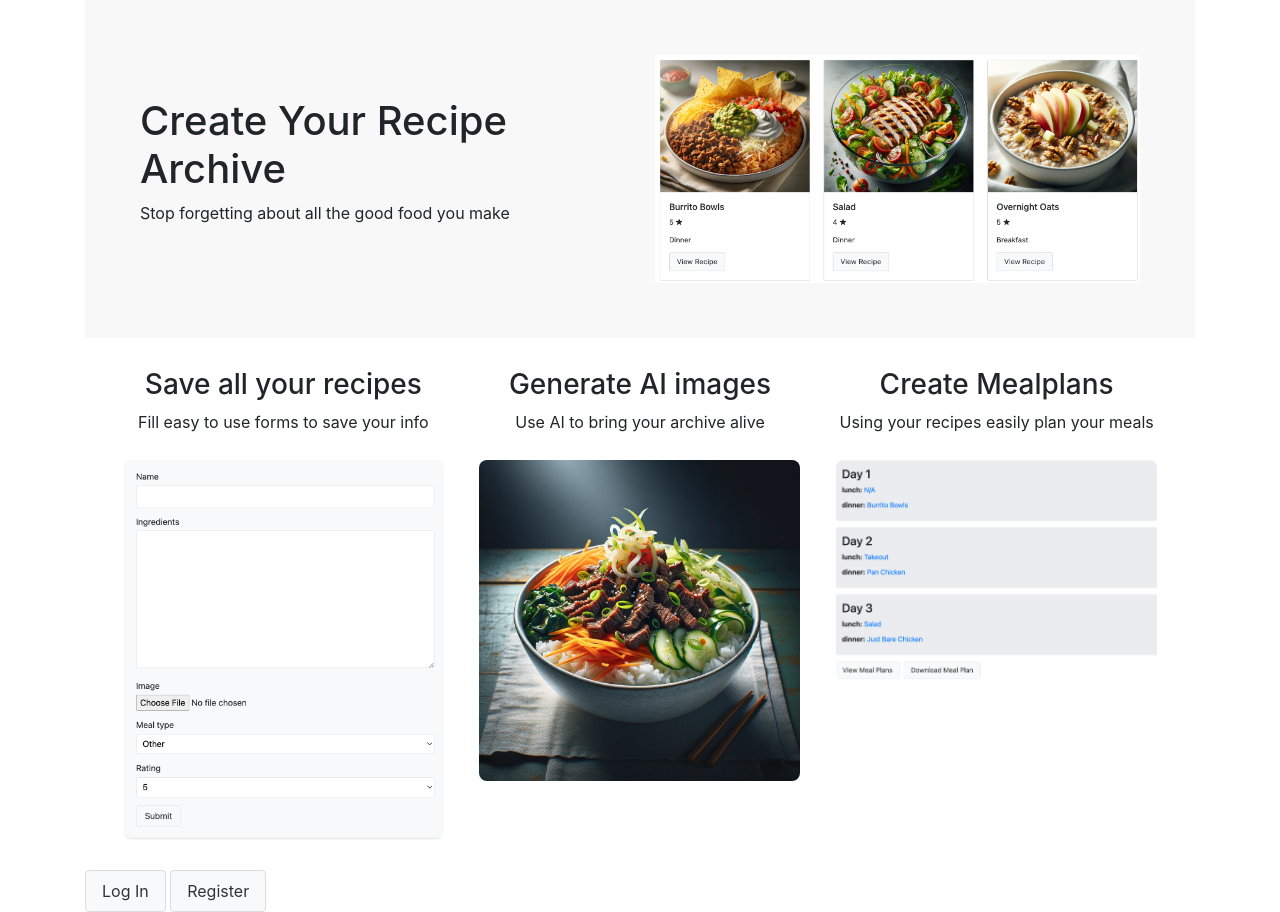
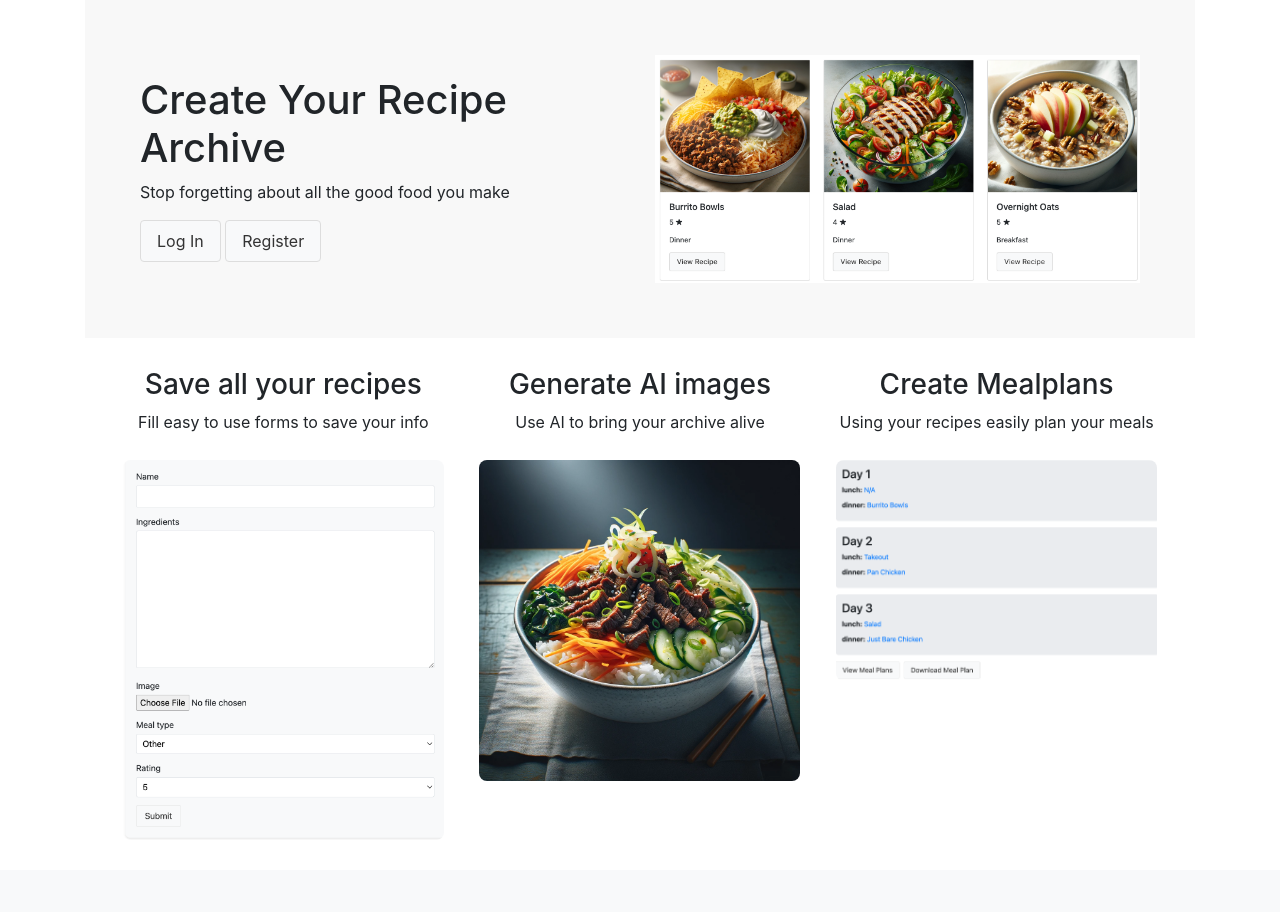
Before and after one commit to mchughbrian/RecipeProject, a Django app: page / in a window 1280 px wide. Shown: the part 56-968 px from the top of the page. After the commit the page ends 876 px from the top, so only its background shows below. Run offline with Django 4.2, Linux system fonts and the light colour scheme; some libraries are stand-ins or nearby versions.

Commit message:
Moving login and registration buttons to the top

```diff
--- a/templates/registration/landing_page.html
+++ b/templates/registration/landing_page.html
@@ -6,6 +6,8 @@
     <div class="left-content">
         <h1>Create Your Recipe Archive</h1>
         <p>Stop forgetting about all the good food you make</p>
+        <a href="{% url 'login' %}" class="btn btn-custom">Log In</a>
+        <a href="{% url 'register' %}" class="btn btn-custom">Register</a>
     </div>
     <div class="right-content">
         <img src="{% static 'images/home_snip_1.png' %}" alt="Cooking Image" class="img-fluid">
@@ -30,8 +32,4 @@
         <img src="{% static 'images/plan.png' %}" alt="Feature Three">
     </div>
 </div>
-    <div class="auth-options">
-        <a href="{% url 'login' %}" class="btn btn-custom">Log In</a>
-        <a href="{% url 'register' %}" class="btn btn-custom">Register</a>
-    </div>
 {% endblock %}
```
